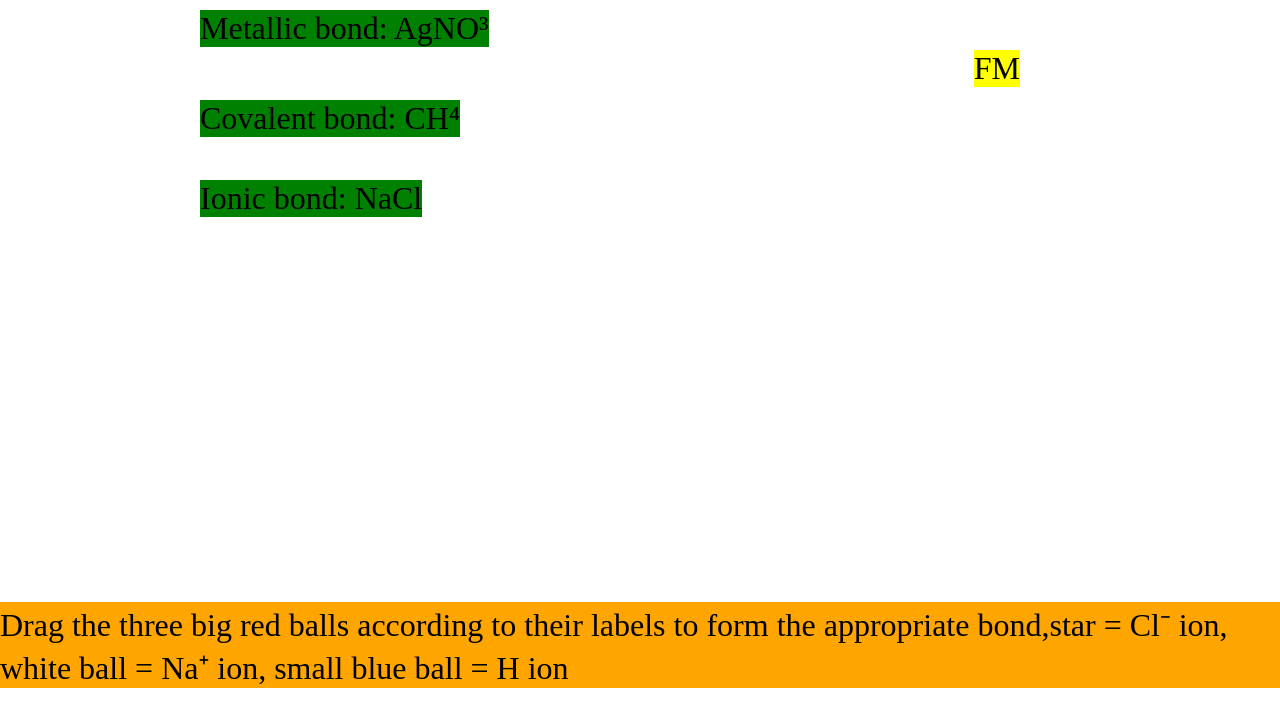
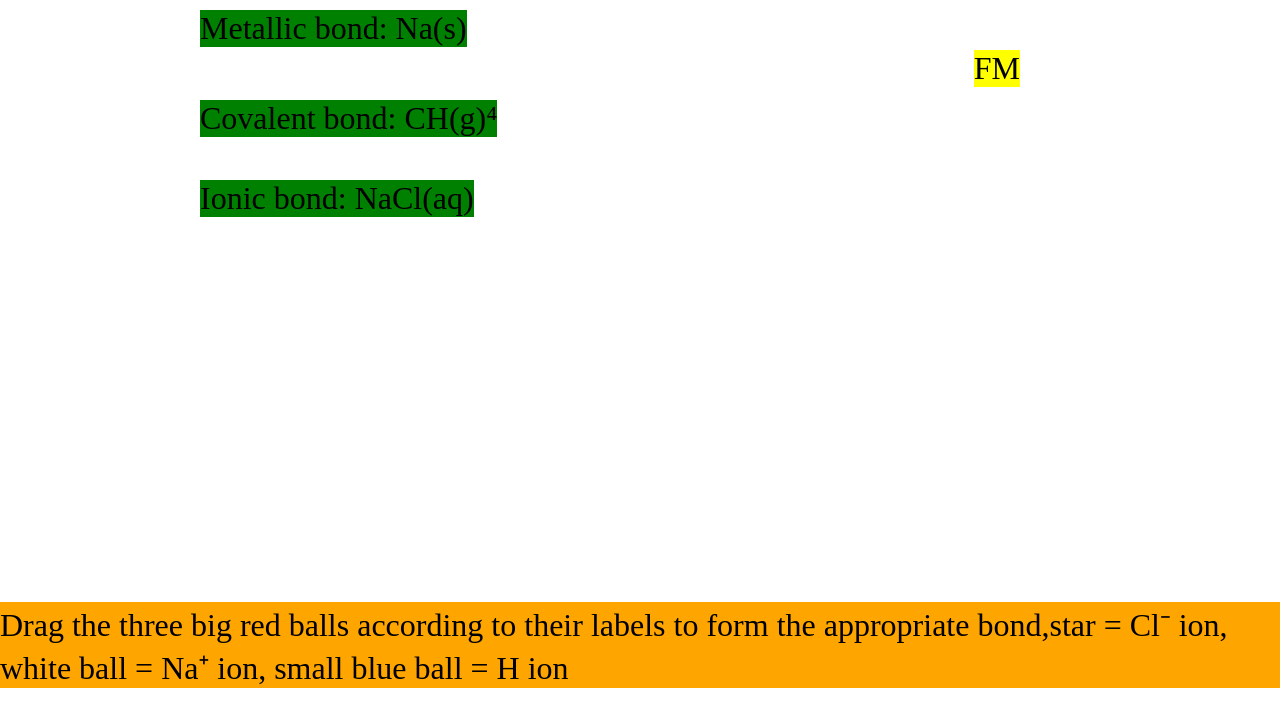
Before and after one commit to eddicke/new, a plain HTML site: page AdemolaChemistryProject.html in a window 1280 px wide. Drawn offline with Linux system fonts and the light colour scheme; a script that the page names is missing.

Commit message:
Update AdemolaChemistryProject.html

```diff
--- a/AdemolaChemistryProject.html
+++ b/AdemolaChemistryProject.html
@@ -2,9 +2,9 @@
 <html><head><script src="https://gitcdn.xyz/repo/uei/enchant.js-builds/master/build/enchant.js"></script></head>
 <body style="margin:0; padding: 0;">
   <div id = "wrd"> hello students </div>
-  <div id = "formulae">Covalent bond: CH⁴</div>
-  <div id = "metallic">Metallic bond: AgNO³</div>
-   <div id = "ionic">Ionic bond: NaCl</div>
+  <div id = "formulae">Covalent bond: CH(g)⁴</div>
+  <div id = "metallic">Metallic bond: Na(s)</div>
+   <div id = "ionic">Ionic bond: NaCl(aq)</div>
   <div id = "time"> FM </div>
   <div id = "task"></div>
   <p>Drag the three big red balls according to their labels to form the appropriate bond,star = Cl⁻ ion, white ball = Na⁺ ion, small blue ball = H ion </p>
```
